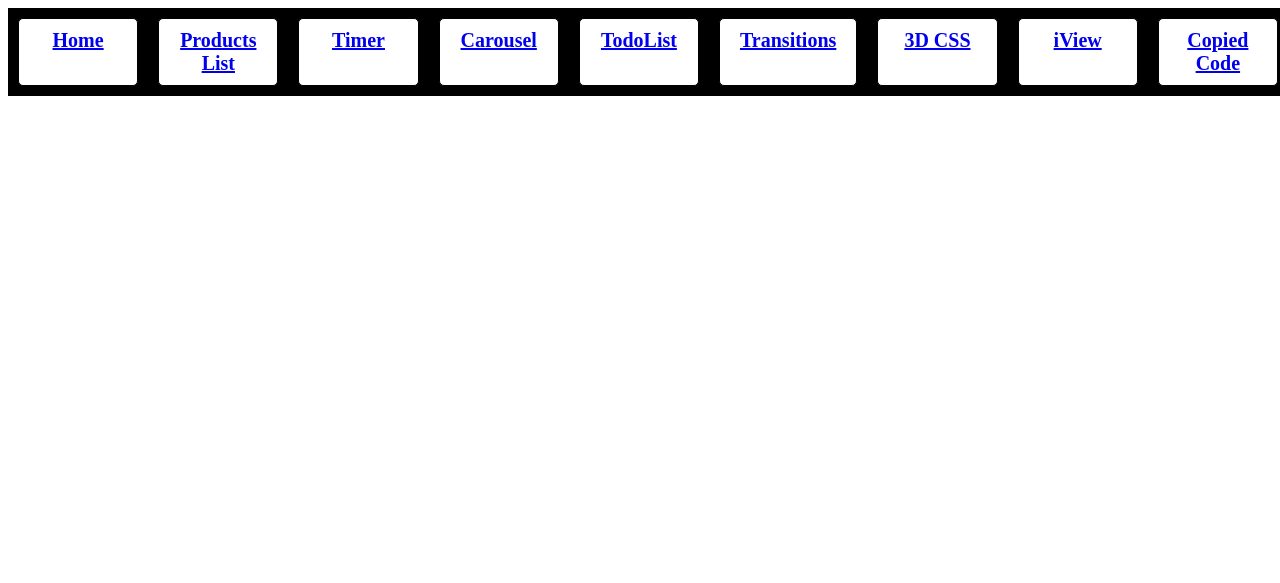
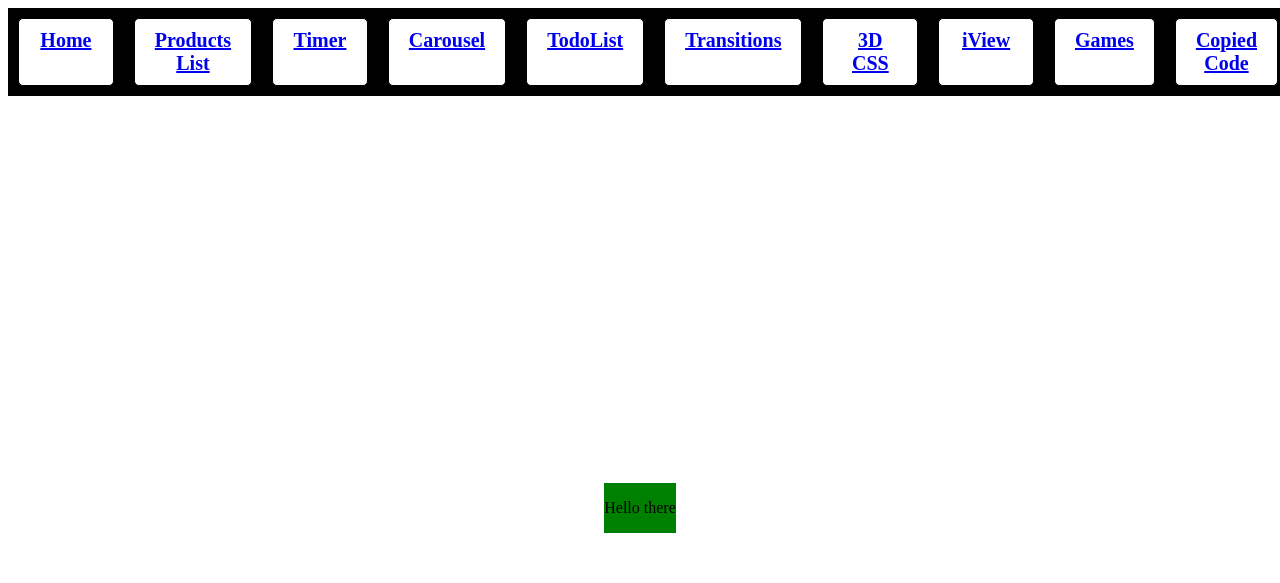
Before and after one commit to Johnny-TYR/vue-practice, a Vue app: page /games in a window 1280 px wide. Shown: the top 583 px of the page. Built offline with nearby package versions, Linux system fonts and the light colour scheme; what iview would draw is missing.

Commit message:
added games page

```diff
--- a/src/App.vue
+++ b/src/App.vue
@@ -10,6 +10,7 @@
         <router-link to="/transitions">Transitions</router-link>
         <router-link to="/css">3D CSS</router-link>
         <router-link to="/iView">iView</router-link>
+        <router-link to="/games">Games</router-link>
         <router-link :to="{ name: 'example' }">Copied Code</router-link>
       </nav>
     </div>
--- /dev/null
+++ b/src/components/Games/Scratch.vue
@@ -0,0 +1,24 @@
+<template lang="pug">
+//- 請填寫功能描述👈
+#Scratch
+  p Hello there
+</template>
+
+<script>
+export default {
+  name: "Scratch",
+  data() {
+    return {};
+  }
+};
+</script>
+
+<style lang="scss" scoped>
+// 排版
+#Scratch {
+  background-color: green;
+}
+
+// 元件
+#Scratch {}
+</style>
--- a/src/router/index.js
+++ b/src/router/index.js
@@ -50,6 +50,11 @@ const routes = [
     path: '/css',
     name: 'css',
     component: () => import('@/views/CSSView.vue')
+  },
+  {
+    path: '/games',
+    name: 'games',
+    component: () => import('@/views/GamesView.vue')
   }
 ]
 
--- /dev/null
+++ b/src/views/GamesView.vue
@@ -0,0 +1,38 @@
+<template lang="pug">
+//- 請填寫功能描述👈
+#GamesView
+  .scratch
+    Scratch
+</template>
+
+<script>
+export default {
+  name: "GamesView",
+  components: {
+    Scratch: () => import("@/components/Games/Scratch")
+  },
+  data() {
+    return {};
+  }
+};
+</script>
+
+<style lang="scss" scoped>
+// 排版
+#GamesView {
+  .scratch {
+    width: 100%;
+    height: 100vh;
+    @extend .center
+  }
+}
+
+.center {
+  display: flex;
+  justify-content: center;
+  align-items: center;
+}
+
+// 元件
+#GamesView {}
+</style>
```
